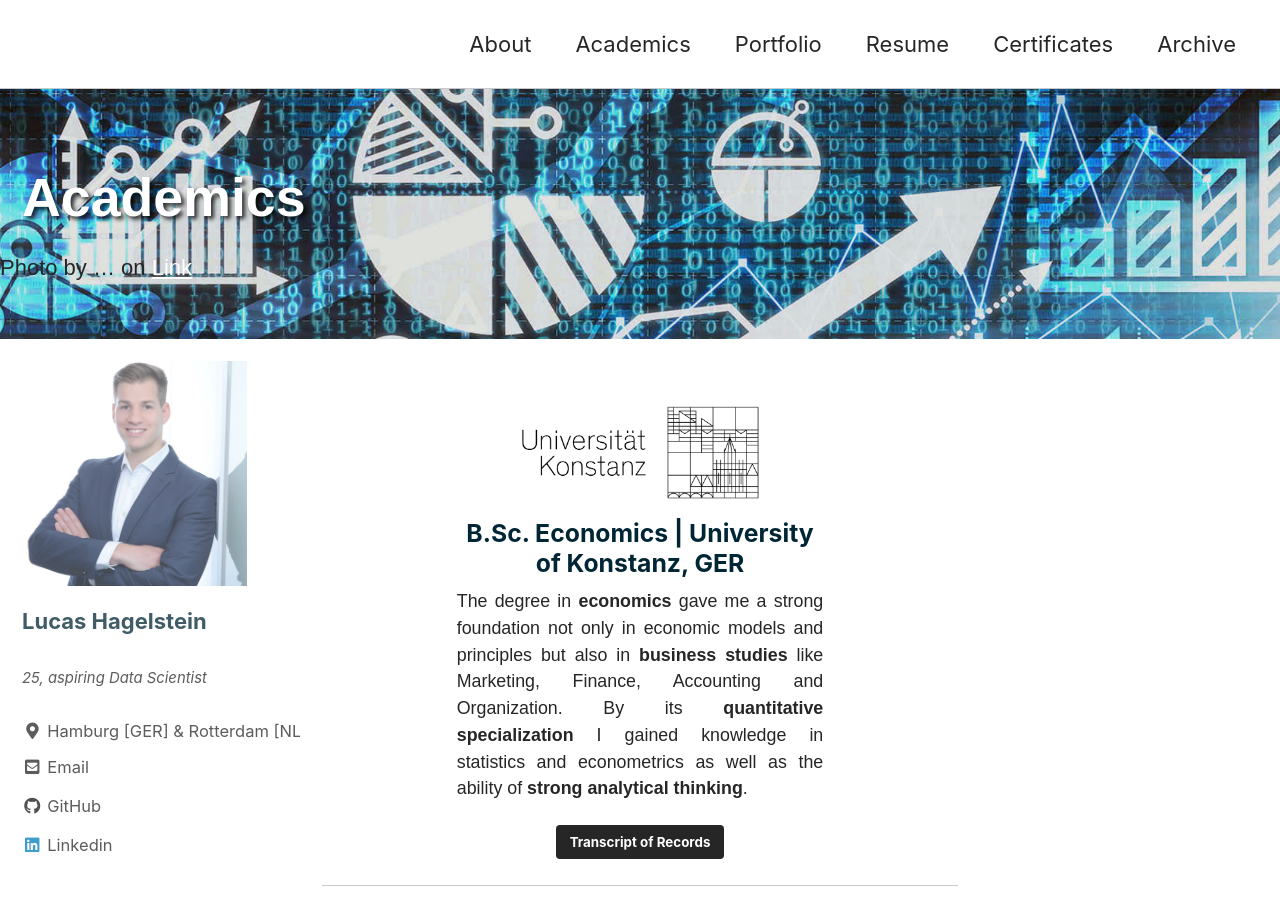
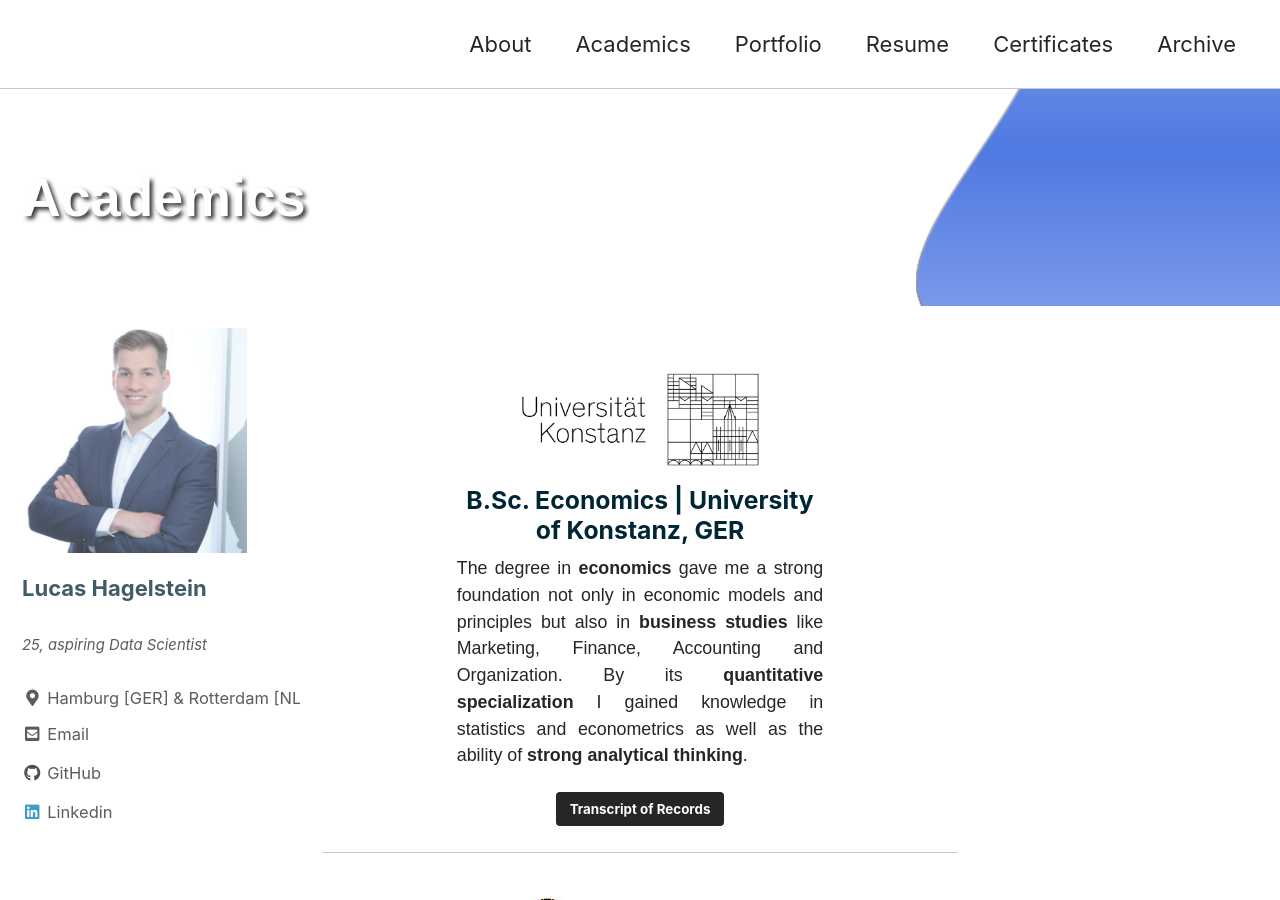
Before and after one commit to LHAGELS/LHAGELS.github.io, a Jekyll site: the page built from _pages/academics.md, in a window 1280 px wide and 900 px high. Built offline with Jekyll 4.4.1, drawn with Linux system fonts in a browser that asks for light colours; cached includes are drawn as plain includes; nearby versions of some CDN libraries.

Commit message:
new github

```diff
--- a/_pages/academics.md
+++ b/_pages/academics.md
@@ -4,8 +4,7 @@ permalink: /academics/
 title: Academics
 author_profile: true
 header:
-    overlay_image: /assets/images/Header1.jpg
-    caption: "Photo by ...  on [Link](...)"
+    overlay_image: /assets/images/overlay.png
 classes: wide
 
 feature_row1:
```
Also changed, not shown: _pages/about.md (+0 -1 lines), assets/images/overlay.png (added).
